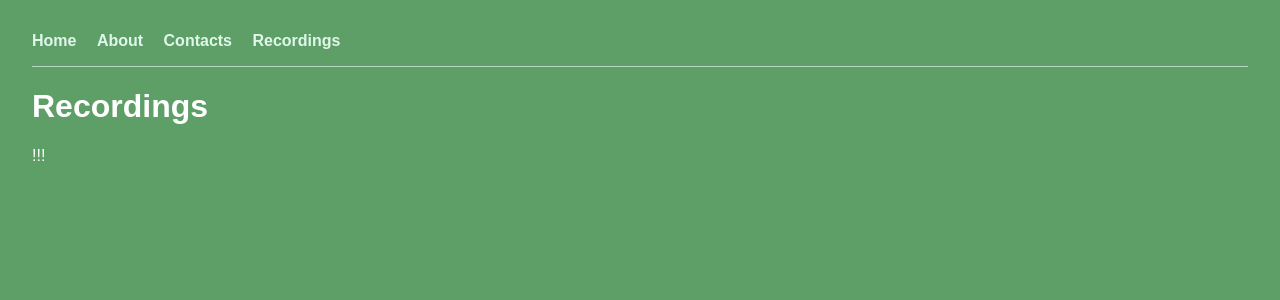
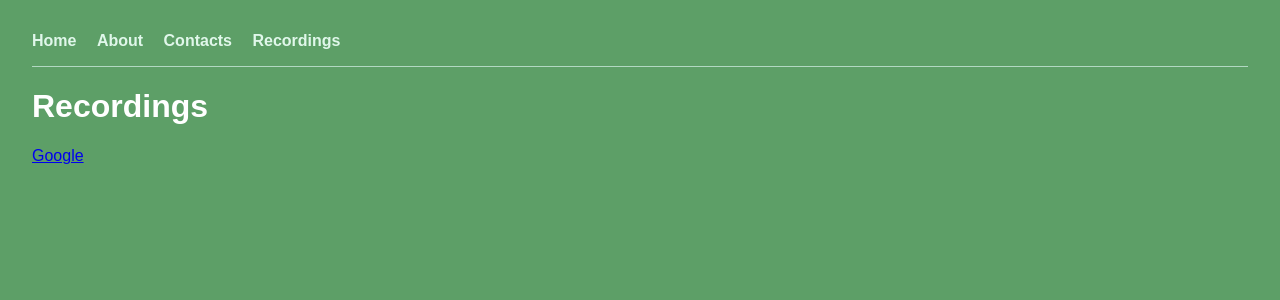
Before and after one commit to alezha128/alezha128.github.io, a Jekyll site: the page built from recordings.md, in a window 1280 px wide. Shown: the top 300 px of the page. Built offline with Jekyll 4.4.1, drawn with Linux system fonts in a browser that asks for light colours.

Commit message:
Update recordings.md

```diff
--- a/recordings.md
+++ b/recordings.md
@@ -6,4 +6,4 @@ permalink: /recordings.html
 
 # Recordings
 
-!!!
+[Google](https://www.google.com/)
```
